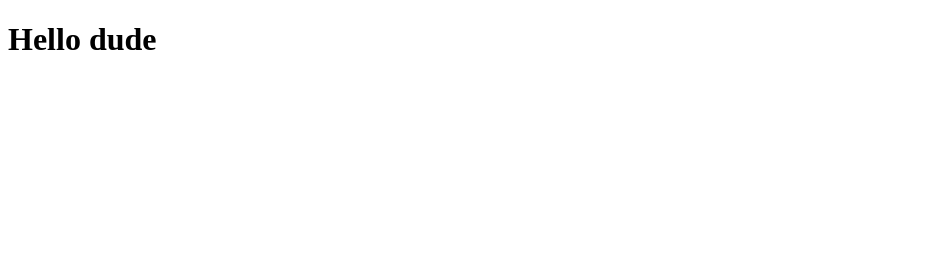
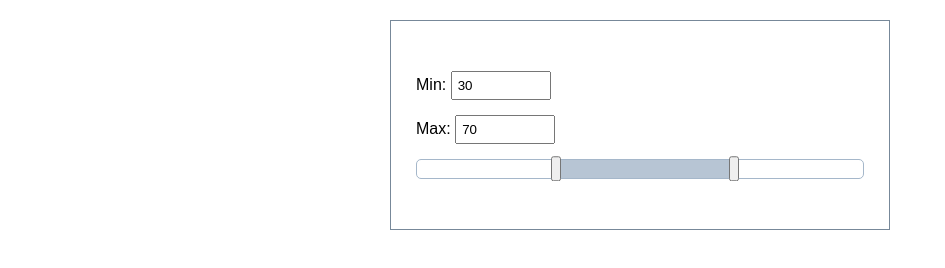
Before and after one commit to aleksey-10/range-slider, a plain HTML site: page index.html in a window 1280 px wide. Shown: the whole page, without its empty margins (0-945 px from the left). Drawn offline with Linux system fonts and the light colour scheme.

Commit message:
solution

```diff
--- a/index.html
+++ b/index.html
@@ -7,7 +7,33 @@
   <link rel="stylesheet" href="style.css">
 </head>
 <body>
-  <h1>Hello dude</h1>
+  <form class="form" id="form-range-slider">
+    <label class="form__item">Min:
+      <input
+        class="form__input form__input--min"
+        type="number"
+        min="0"
+        max="100"
+        value="30"
+        name="min"
+      >
+    </label>
+    <label class="form__item">Max:
+      <input
+        class="form__input form__input--max"
+        type="number"
+        min="0"
+        max="100"
+        value="70"
+        name="max"
+      >
+    </label>
+    <div class="form__item slider" id="range-slider-input">
+      <div class="slider__field"></div>
+      <button class="slider__button slider__button--min"></button>
+      <button class="slider__button slider__button--max"></button>
+    </div>
+  </form>
   <script src="main.js"></script>
 </body>
 </html>
--- a/main.js
+++ b/main.js
@@ -1 +1,112 @@
 'use strict';
+
+const form = document.getElementById('form-range-slider');
+const slider = document.getElementById('range-slider-input');
+const field = slider.querySelector('.slider__field');
+
+const buttons = {
+  min: slider.querySelector('.slider__button--min'),
+  max: slider.querySelector('.slider__button--max'),
+}
+
+const sliderCoordinates = slider.getBoundingClientRect();
+
+const coordinates = {
+  width: slider.clientWidth,
+  get differential() {
+    return this.width / 100;
+  },
+  min: 0,
+  max: slider.clientWidth,
+};
+
+document.addEventListener('DOMContentLoaded', () => {
+  setPosition('min');
+  setPosition('max');
+});
+
+form.addEventListener('submit', e => e.preventDefault());
+
+form.addEventListener('change', function(e) {
+  if (!e.target.classList.contains('form__input')) {
+    return;
+  }
+
+  const type = getType(e.target);
+
+  setPosition(type);
+});
+
+slider.addEventListener('click', function(e) {
+  if (e.target.tagName === 'BUTTON') {
+    return;
+  }
+
+  const x = e.clientX - sliderCoordinates.x;
+  const centerBetween = coordinates.min +
+    (coordinates.max - coordinates.min) / 2;
+
+  const type = x < centerBetween ? 'min' : 'max';
+
+  form[type].value = Math.round(x / coordinates.differential);
+
+  setPosition(type);
+});
+
+slider.addEventListener('mousedown', function(e) {
+  if (e.target.tagName !== 'BUTTON') {
+    return;
+  }
+
+  const type = getType(e.target);
+
+  document.addEventListener('mousemove', onMouseMove);
+
+  document.addEventListener('mouseup', function onMouseUp() {
+    document.removeEventListener('mousemove', onMouseMove);
+    document.removeEventListener('mouseup', onMouseUp);
+  })
+
+  function onMouseMove(e) {
+    const x = event.clientX - sliderCoordinates.x;
+
+    form[type].value = Math.round(x / coordinates.differential);
+
+    setPosition(type);
+  }
+});
+
+function setPosition(type) {
+  const position = form[type].value * coordinates.differential;
+
+  if (!checkCoordinates(type, position)) {
+    form[type].value = coordinates[type] / coordinates.differential;
+
+    return;
+  }
+
+  if (type === 'min') {
+    field.style.left = position + 'px';
+  } else {
+    field.style.right = coordinates.width - position + 'px';
+  }
+
+  buttons[type].style.left = position + 'px';
+  coordinates[type] = position;
+}
+
+function checkCoordinates(type, position) {
+  const isValidMin = type === 'min' && position >= 0
+    && position < coordinates.max;
+  const isValidMax = type === 'max' && position <= coordinates.width
+    && position > coordinates.min;
+
+  return type === 'min' ? isValidMin : isValidMax;
+}
+
+function getType(element) {
+  const pattern = /\b\w+\-\-(min|max)\b/g;
+  const type = element.classList.value.match(pattern)[0].split('--')[1];
+
+  return type;
+}
--- a/style.css
+++ b/style.css
@@ -0,0 +1,72 @@
+body {
+  margin: 0;
+}
+
+* {
+  box-sizing: border-box;
+}
+
+html {
+  font-family: Arial, Helvetica, sans-serif;
+}
+
+button {
+  padding: 0;
+  margin: 0;
+}
+
+.form {
+  display: flex;
+  flex-direction: column;
+
+  max-width: 500px;
+  width: 100%;
+  margin: 20px auto;
+  padding-top: 50px;
+  border: 1px solid lightslategray;
+}
+
+.form__item {
+  margin: 0 25px 15px;
+}
+
+.form__item:last-child {
+  margin-bottom: 50px;
+}
+
+.form__input {
+  padding: 5px;
+  width: 100px;
+}
+
+:root {
+  --primary-clr: rgb(165, 183, 202);
+  --slider-height: 20px;
+}
+
+.slider {
+  position: relative;
+  border: 1px solid var(--primary-clr);
+  border-radius: 5px;
+  height: var(--slider-height);
+
+}
+
+.slider__field {
+  position: absolute;
+  z-index: 1;
+  background-color: var(--primary-clr);
+  top: 0;
+  bottom: 0;
+  opacity: 0.8;
+}
+
+.slider__button {
+  z-index: 1;
+  height: calc(var(--slider-height) * 1.25);
+  width: 10px;
+  position: absolute;
+  transform: translateY(-15%);
+
+  cursor: pointer;
+}
```
Also changed, not shown: 1 other file.
